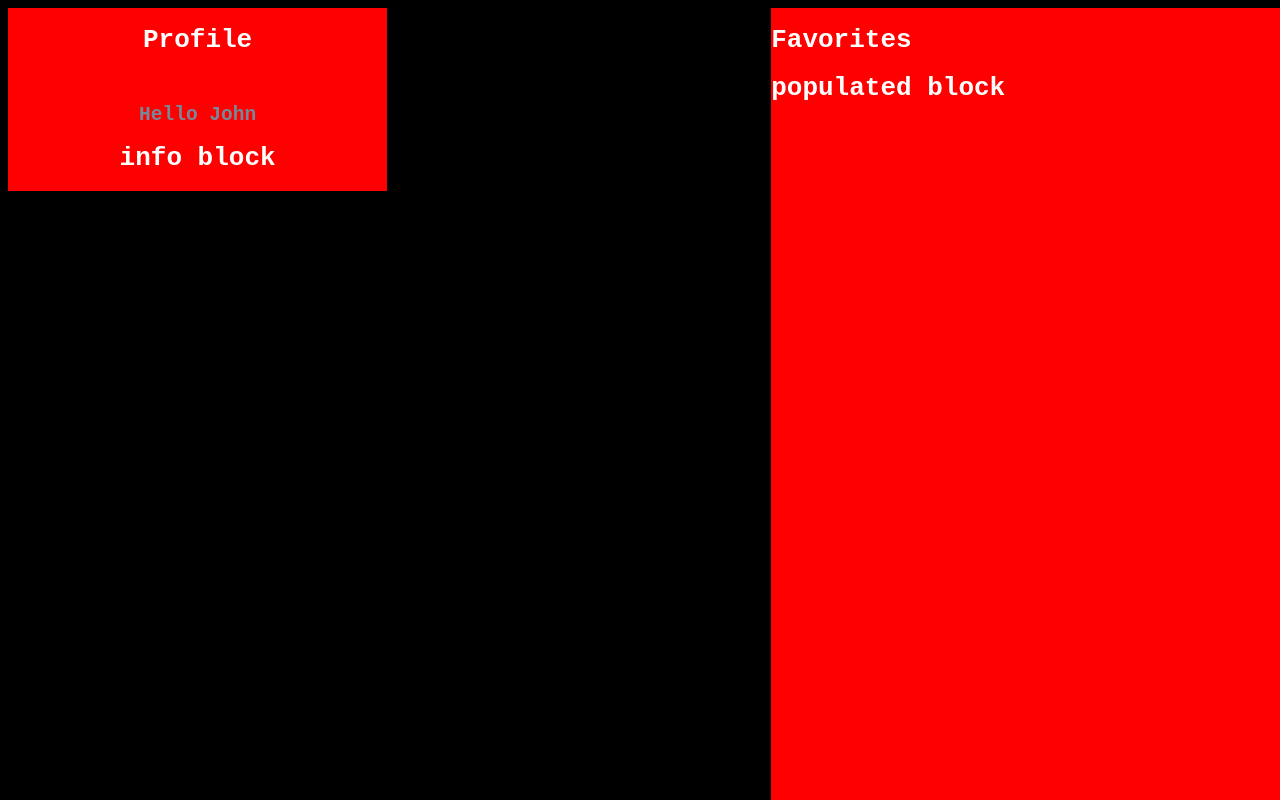
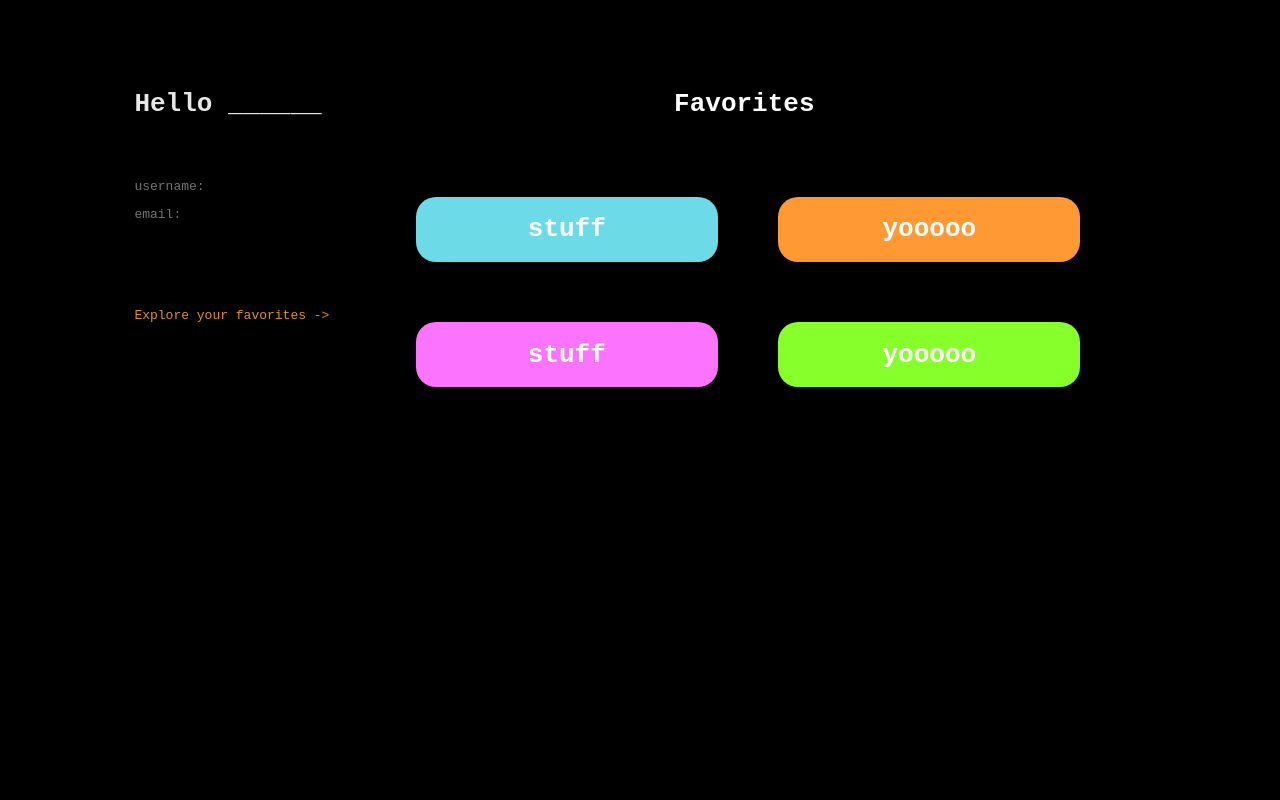
Before and after one commit to viaduct12/project-3, a React (Create React App) app in the folder lmn/: page /Me in a window 1280 px wide. Built offline with nearby package versions, Linux system fonts and the light colour scheme.

Commit message:
complete UI for profile

```diff
--- a/lmn/src/pages/Me/Me.js
+++ b/lmn/src/pages/Me/Me.js
@@ -8,21 +8,53 @@ class Me extends React.Component {
             <div id="containerMe">
 
          <div id="leftBlock">
-            <h1>Profile</h1>
+            <h1>Hello ______ </h1>
             <br/>
-            <h2>Hello John</h2>
+            <br/>
+            <div id="userInfoBlock">
 
-            <div id="userInfoBlock">
-                <h1>info block</h1>
+                <p>username: </p>
+                <p>email: </p>
+                <br/>
+                <br/>
+                <br/>
+                <br/>
+                <p id="explore">Explore your favorites -> </p>
             </div>
+            <br/>
+            <br/>
+
          </div>
 
          <div id="rightBlock">
-            <h1>Favorites</h1>
+            <h1 id="titleFav">Favorites</h1>
+            <br/>
+            <br/>
 
-            <div id="populatedBlock">
-                <h1>populated block</h1>
+            {/* -------------------ROW 1---------------- */}
+            <div id="row1">
+                <div class="column" id="row1L">
+                    <h1>stuff</h1>
+                </div>
+
+                <div class="column" id="row1R">
+                    <h1>yooooo</h1>
+                </div>
             </div>
+            {/* -------------------ROW 1---------------- */}
+
+            {/* -------------------ROW 2---------------- */}
+            <div id="row2">
+                <div class="column" id="row2L">
+                    <h1>stuff</h1>
+                </div>
+
+                <div class="column" id="row2R">
+                    <h1>yooooo</h1>
+                </div>
+            </div>
+            {/* -------------------ROW 2---------------- */}
+
          </div>
 
             </div>
--- a/lmn/src/pages/Me/style.css
+++ b/lmn/src/pages/Me/style.css
@@ -1,26 +1,109 @@
 
 #leftBlock {
-    background: red;;
+    border-radius: 40px;
     font-family: monospace;
-    color: lightslategray;
-    text-align: center;
+    color: grey;
+    text-align: left;
     float: left;
-    height: 100%;
+    height: 200%;
     width: 30%;
+    opacity: 0.9;
+    margin-top: 5%;
+    margin-left: 10%;
+
     /* display: inline-block; */
 }
 
+#Uinfo {
+    border-radius: 25px;
+    background-color: lightslategray;
+    opacity: 0.8;
+    color: white;
+    font-family: monospace;
+    height: 70%;
+}
+
+h1, h2 {
+    color: white;
+}
+
+#titleFav {
+    margin-left: -5%;
+}
 #rightBlock {
-    background: red;
+
     font-family: monospace;
     color: lightslategray;
     display: inline-block;
-    text-align: left;
-    margin-left: 30%;
+    text-align: center;
+    margin-top: 5%;
+    margin-left: -10%;
     height: 100%;
-    width: 70%;
+    width: 59%;
     /* margin-top: -20%; */
-    z-index:999;
+    /* z-index:999; */
     position: fixed;
 
+
 }
+
+.column {
+    float: left;
+    width: 50%;
+}
+
+/* Clear floats after the columns */
+.container:after {
+    content: "";
+    display: table;
+    clear: both;
+}
+
+
+
+
+#row1L {
+    border-radius: 20px;
+    background-color:#6CDAE7;
+    flex: 0 0 65%;
+    height: 40%;
+    width: 40%;
+    /* margin: 2 5px; */
+    margin: 4%;
+    float: left;
+}
+
+#row2L {
+    border-radius: 20px;
+    background-color:#FC74FD;
+    flex: 0 0 65%;
+    height: 40%;
+    width: 40%;
+    /* margin: 2 5px; */
+    margin: 4%;
+    float: left;
+}
+
+#row1R {
+    border-radius: 20px;
+    background-color: #FF9933;
+    flex: 1;
+    height: 40%;
+    margin: 4%;
+    float: left;
+    width: 40%;
+}
+
+#row2R {
+    border-radius: 20px;
+    background-color: #87FF2A;
+    flex: 1;
+    height: 40%;
+    margin: 4%;
+    float: left;
+    width: 40%;
+}
+
+#explore {
+    color: orange;
+}
```
